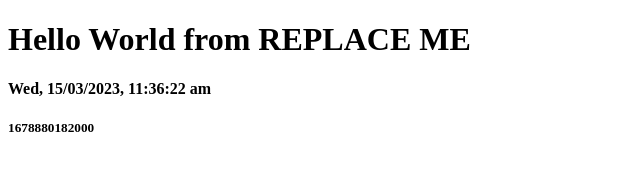
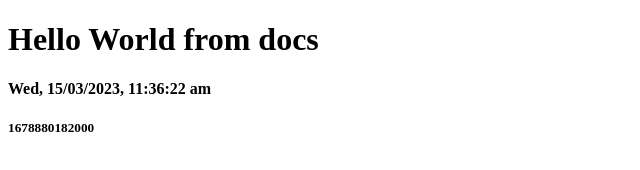
Before and after one commit to shihaiming123/docs, a plain HTML site: page index.html in a window 1280 px wide. Shown: the whole page, without its empty margins (0-640 px from the left). Drawn offline with Linux system fonts and the light colour scheme.

Commit message:
Update index.html

```diff
--- a/index.html
+++ b/index.html
@@ -3,10 +3,10 @@
 <head>
     <meta charset="UTF-8">
 <meta name="viewport" content="width=device-width, initial-scale=1.0">
-<title>my REPLACE ME </title>
+<title>my docs </title>
 </head>
 <body>
-<h1>Hello World from  REPLACE ME </h1>
+<h1>Hello World from  docs </h1>
 <!-- ipaddresses past next line -->
 <h4 id="id01">AAAA</h4>
 <h5 id="id02">AAAA</h5>
```
